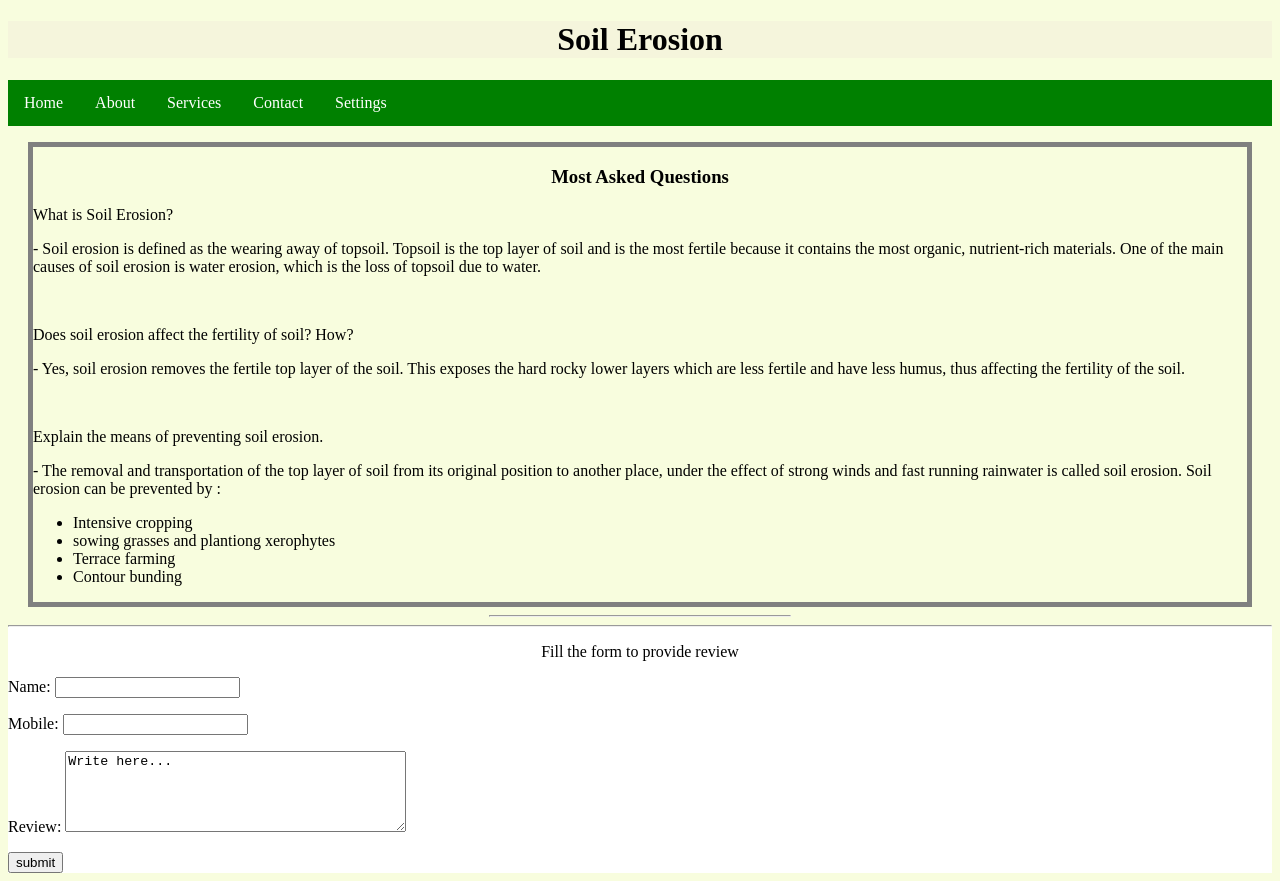
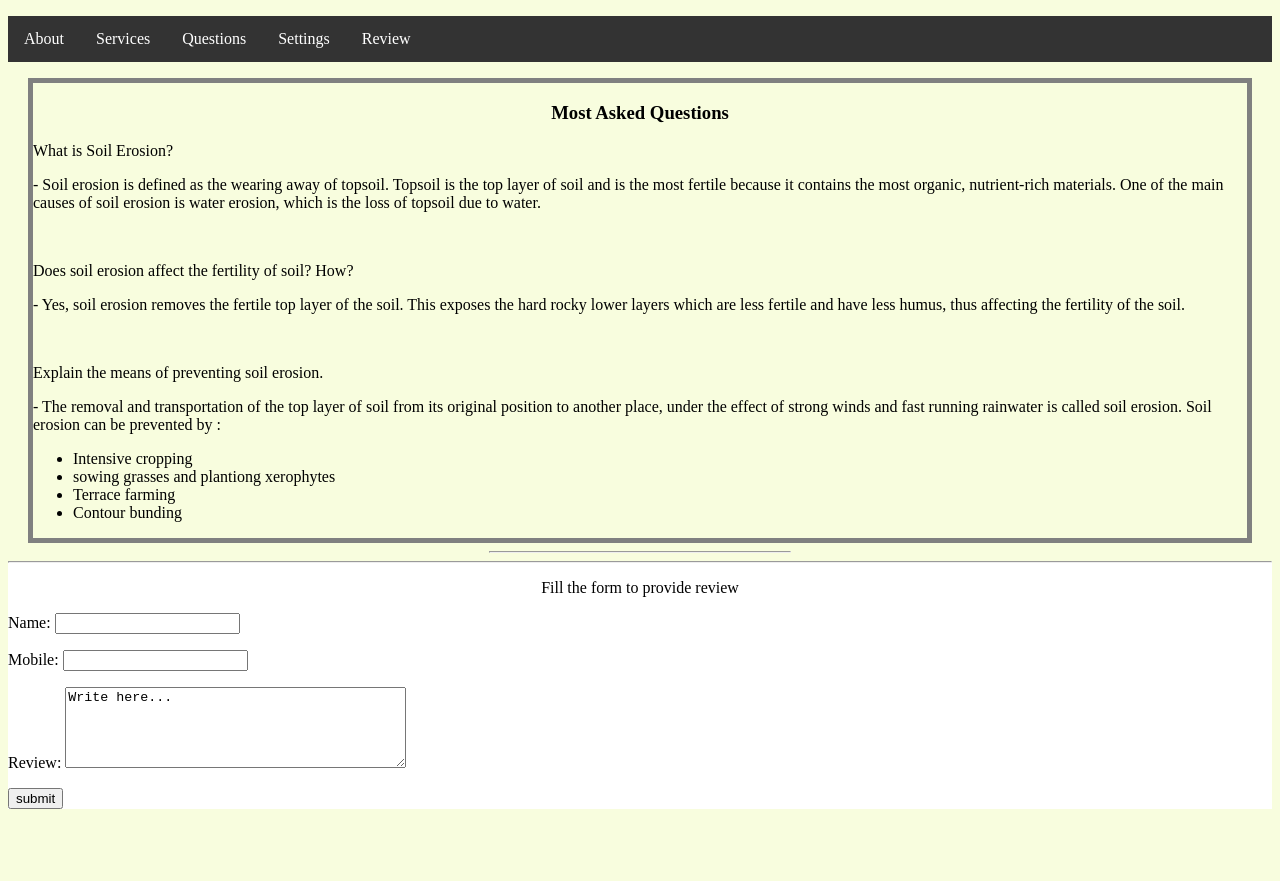
Before and after one commit to masterlobe/Soil-Erosion, a plain HTML site: page Index.html in a window 1280 px wide. After the commit the page ends 817 px from the top, so only its background shows below. Drawn offline with Linux system fonts and the light colour scheme.

Commit message:
first working model of menu

```diff
--- a/Index.html
+++ b/Index.html
@@ -7,18 +7,29 @@
     <link href="styles.css" rel="stylesheet">
 </head>
 <body>
-    <h1 id="Title">Soil Erosion</h1>
+<!--Rough work-->
+        <ul class="nav-menu">
 
-    <div id="intro">
+            <li class="nav-item"><a onclick="scrollToSection('about')">About</a></li>
+            <li class="nav-item"><a onclick="scrollToSection('services')">Services</a></li>
+            <li class="nav-item"><a onclick="scrollToSection('Questions')">Questions</a></li>
+            <li class="nav-item"><a onclick="scrollToSection('settings')">Settings</a></li>
+            <li class="nav-item"><a onclick="scrollToSection('enquiry')">Review</a></li>
+        </ul>
+        <!--
+        <h1 id="home">Welcome to Our Website</h1>
+        <p>Content for the home section goes here.</p>
+        -->
 
-    </div>
-    <ul class="nav-menu">
-        <li class="nav-item"><a href="#home">Home</a></li>
-        <li class="nav-item"><a href="#about">About</a></li>
-        <li class="nav-item"><a href="#services">Services</a></li>
-        <li class="nav-item"><a href="#contact">Contact</a></li>
-        <li class="nav-item"><a href="#settings">Settings</a></li>
-    </ul>
+        <script>
+            function scrollToSection(sectionId) {
+                const element = document.getElementById(sectionId);
+                if (element) {
+                    element.scrollIntoView({ behavior: "smooth" });
+                }
+            }
+        </script>
+
 
 
     <!--Questions: Should be in the middle of explanations-->
--- a/styles.css
+++ b/styles.css
@@ -16,11 +16,10 @@ body{
 
 }
 
-
 ul.nav-menu {
     list-style-type: none;
     padding: 0;
-    background-color: green;
+    background-color: #333;
     overflow: hidden;
 }
 
@@ -34,6 +33,7 @@ li.nav-item a {
     text-align: center;
     padding: 14px 16px;
     text-decoration: none;
+    cursor: pointer;
 }
 
 li.nav-item a:hover {
```
